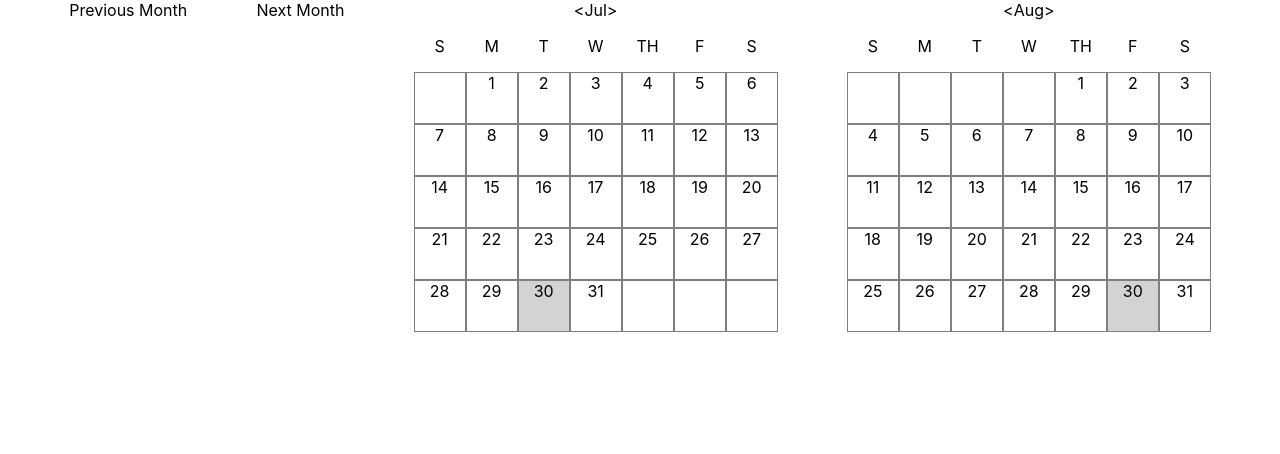
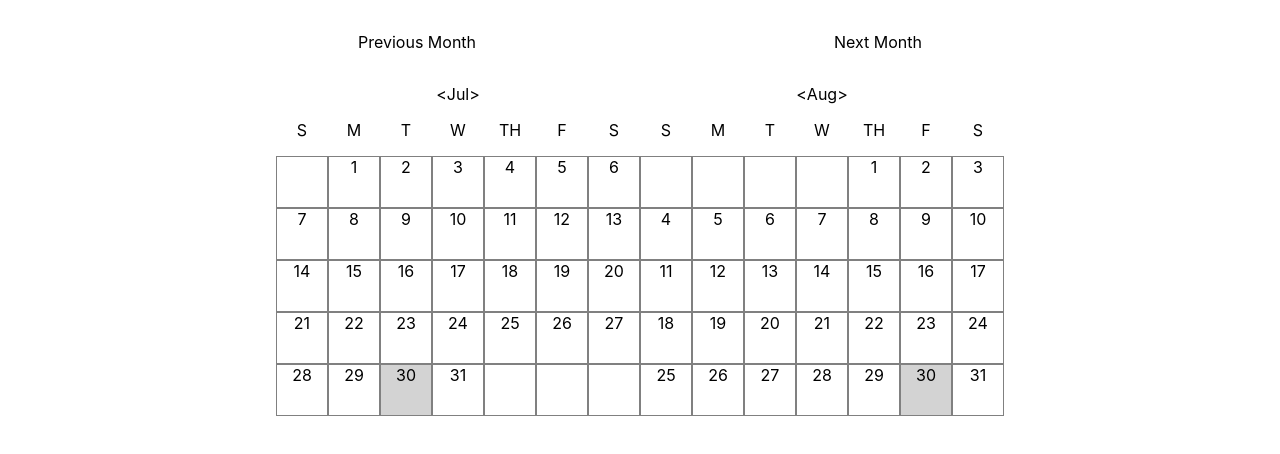
Before and after one commit to jenniferenck/interactive-calendar, a React (Create React App) app: page / in a window 1280 px wide. Shown: the top 454 px of the page. Built offline with nearby package versions, Linux system fonts and the light colour scheme.

Commit message:
added styling for arrows

```diff
--- a/src/Calendar/Calendar.css
+++ b/src/Calendar/Calendar.css
@@ -1,5 +1,18 @@
 .calendar {
   display: flex;
+  flex-direction: column;
+  justify-content: center;
+}
+
+.arrows {
+  display: flex;
+  justify-content: space-evenly;
+  margin-bottom: 2em;
+  margin-top: 2em;
+}
+
+.months {
+  display: flex;
   flex-direction: row;
-  justify-content: space-evenly;
+  justify-content: center;
 }
--- a/src/Calendar/index.js
+++ b/src/Calendar/index.js
@@ -28,14 +28,18 @@ class Calendar extends Component {
     const { firstMonthIndex, firstYear } = this.state;
     return (
       <div className="calendar">
-        <div>Previous Month</div>
-        <div>Next Month</div>
+        <div className="arrows">
+          <div className="left-arrow">Previous Month</div>
+          <div className="right-arrow">Next Month</div>
+        </div>
 
-        <MonthView monthIndex={firstMonthIndex} year={firstYear} />
-        <MonthView
-          monthIndex={this.getSecondMonth()}
-          year={this.getSecondYear()}
-        />
+        <div className="months">
+          <MonthView monthIndex={firstMonthIndex} year={firstYear} />
+          <MonthView
+            monthIndex={this.getSecondMonth()}
+            year={this.getSecondYear()}
+          />
+        </div>
       </div>
     );
   }
```
